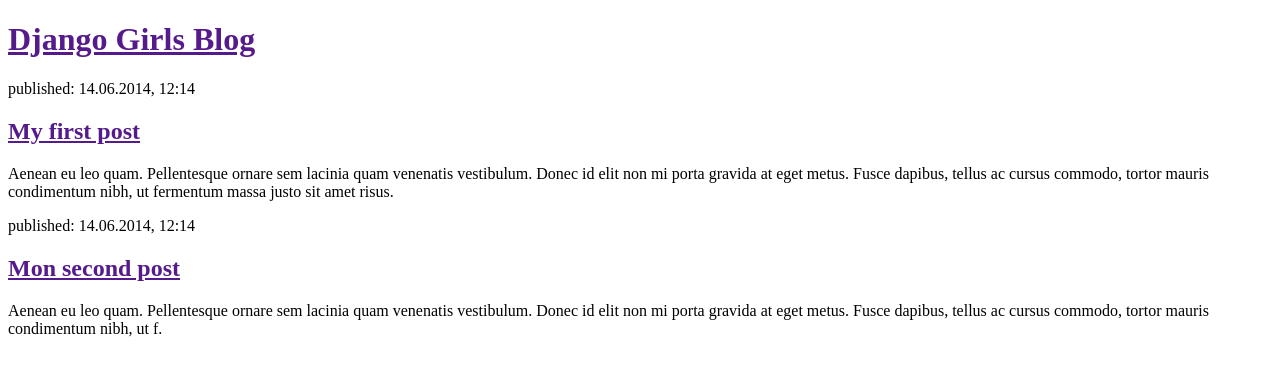
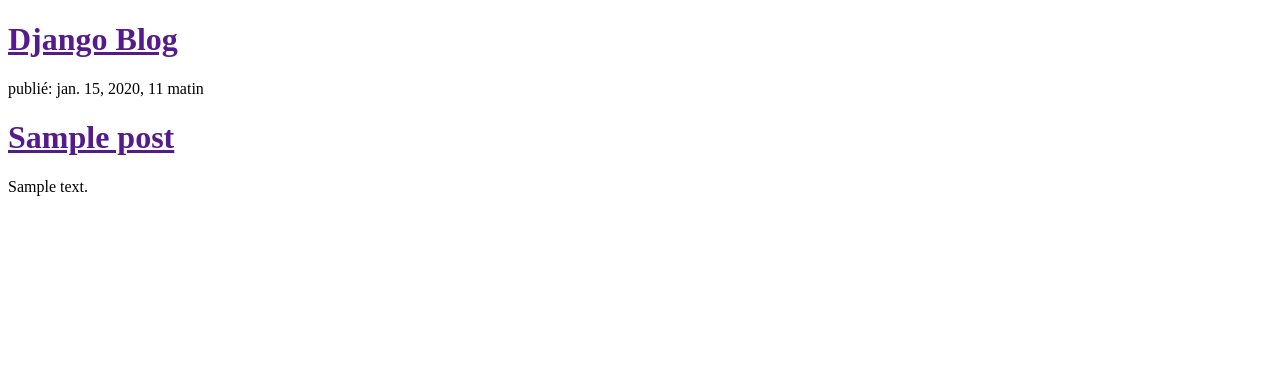
Before and after one commit to chawki505/myBlogDjango, a Django app: template templates/blog/post_list.html in a window 1280 px wide. Shown: the top 376 px of the page. Run offline with Django 3.2, Linux system fonts and the light colour scheme; the template is opened without the code that fills it: values that come from a table or form of the project are taken from there, others are empty; tables that the repository leaves empty hold one stand-in row (values such as "Sample post").

Commit message:
update add template html

```diff
--- a/blog/views.py
+++ b/blog/views.py
@@ -1,6 +1,8 @@
 from django.shortcuts import render
+from django.utils import timezone
+from .models import Post
 
-# Create your views here.
 
 def post_list(request):
-    return render(request, 'blog/post_list.html', {})
+    posts = Post.objects.filter(published_date__lte=timezone.now()).order_by('published_date')
+    return render(request, 'blog/post_list.html', {'posts': posts})
--- a/templates/blog/post_list.html
+++ b/templates/blog/post_list.html
@@ -1,26 +1,26 @@
 <!DOCTYPE html>
 <html>
+
 <head>
-    <title>Django Girls blog</title>
+    <title>Django blog</title>
 </head>
+
 <body>
 <div>
-    <h1><a href="">Django Girls Blog</a></h1>
+    <h1>
+        <a href="">Django Blog</a>
+    </h1>
 </div>
 
 <div>
-    <p>published: 14.06.2014, 12:14</p>
-    <h2><a href="">My first post</a></h2>
-    <p>Aenean eu leo quam. Pellentesque ornare sem lacinia quam venenatis vestibulum. Donec id elit non mi porta gravida
-        at eget metus. Fusce dapibus, tellus ac cursus commodo, tortor mauris condimentum nibh, ut fermentum massa justo
-        sit amet risus.</p>
-</div>
-
-<div>
-    <p>published: 14.06.2014, 12:14</p>
-    <h2><a href="">Mon second post</a></h2>
-    <p>Aenean eu leo quam. Pellentesque ornare sem lacinia quam venenatis vestibulum. Donec id elit non mi porta gravida
-        at eget metus. Fusce dapibus, tellus ac cursus commodo, tortor mauris condimentum nibh, ut f.</p>
+    {% for post in posts %}
+        <div>
+            <p>publié: {{ post.published_date }}</p>
+            <h1><a href="">{{ post.title }}</a></h1>
+            <p>{{ post.text|linebreaksbr }}</p>
+        </div>
+    {% endfor %}
 </div>
 </body>
+
 </html>
```
Also changed, not shown: myBlogDjango/settings.py (+12 -13 lines), 1 other file.
